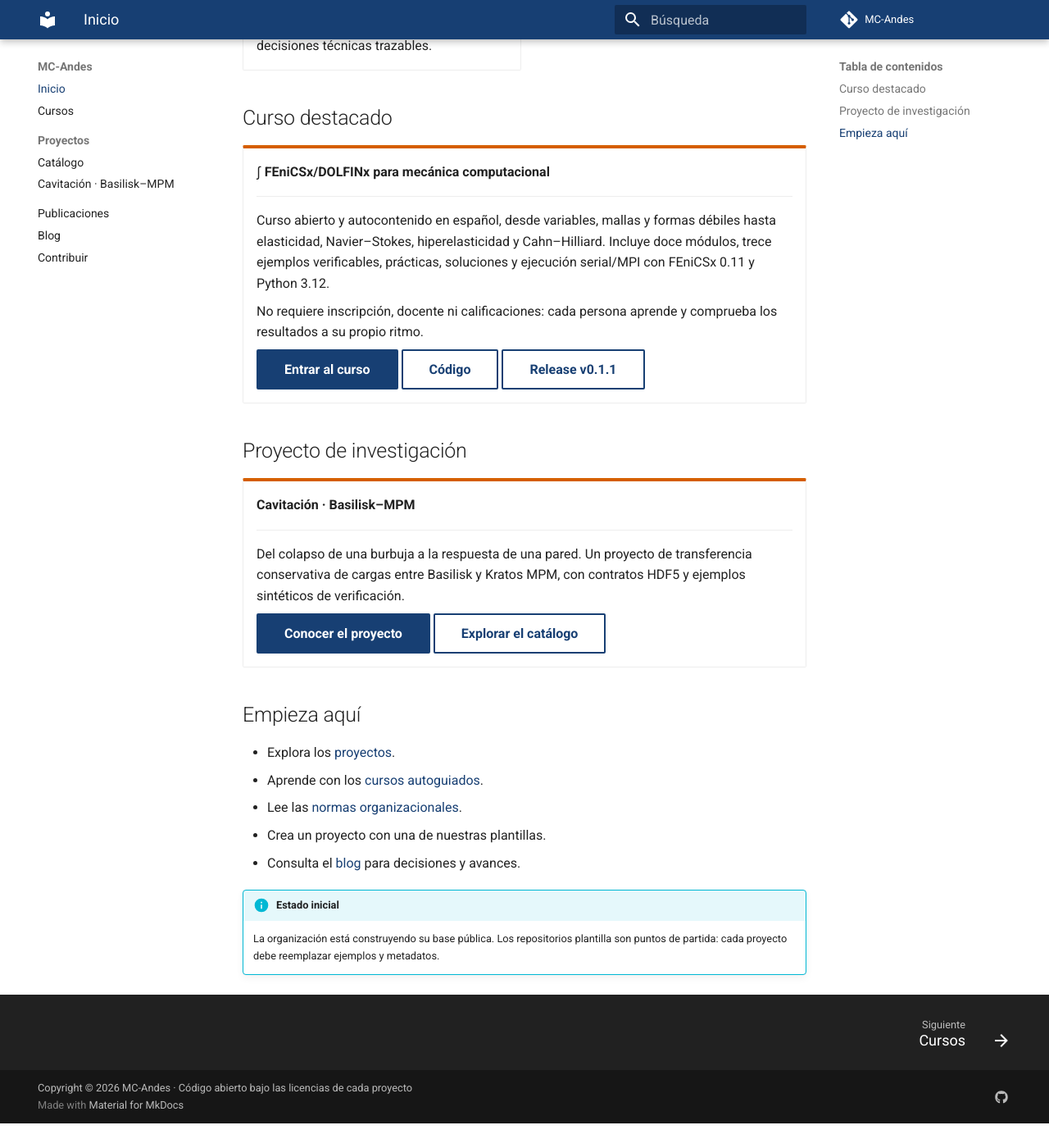
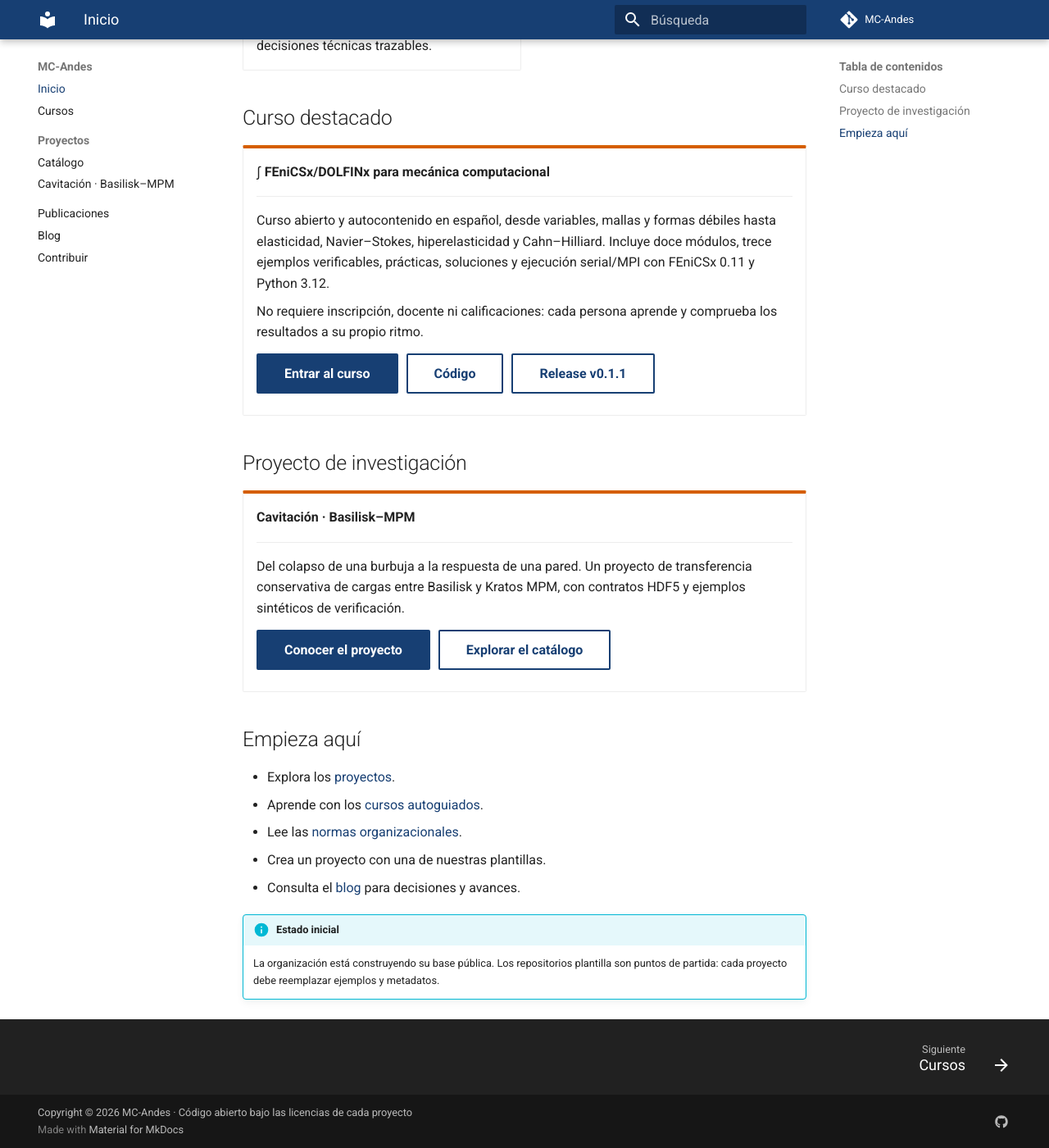
Before and after one commit to MC-Andes/mc-andes.github.io, an MkDocs documentation site: the page built from docs/index.md, in a window 1280 px wide and 1400 px high, scrolled down 532 px. Shown: the whole window at 82% size. Built offline with MkDocs 1.6.1 and Material for MkDocs 9.7.7, drawn with Linux system fonts in a browser that asks for light colours; before the commit the page ends 1902 px from its top, so only the background shows below that.

Commit message:
style: balance headings and space project actions on mobile

```diff
--- a/docs/stylesheets/extra.css
+++ b/docs/stylesheets/extra.css
@@ -6,8 +6,13 @@
 .md-typeset h1 {
   font-weight: 700;
   letter-spacing: -0.02em;
+  text-wrap: balance;
 }
 
 .md-typeset .grid.cards > ul > li {
   border-top: 0.2rem solid var(--md-accent-fg-color);
 }
+
+.md-typeset .md-button {
+  margin: 0.25rem 0.3rem 0.5rem 0;
+}
```
